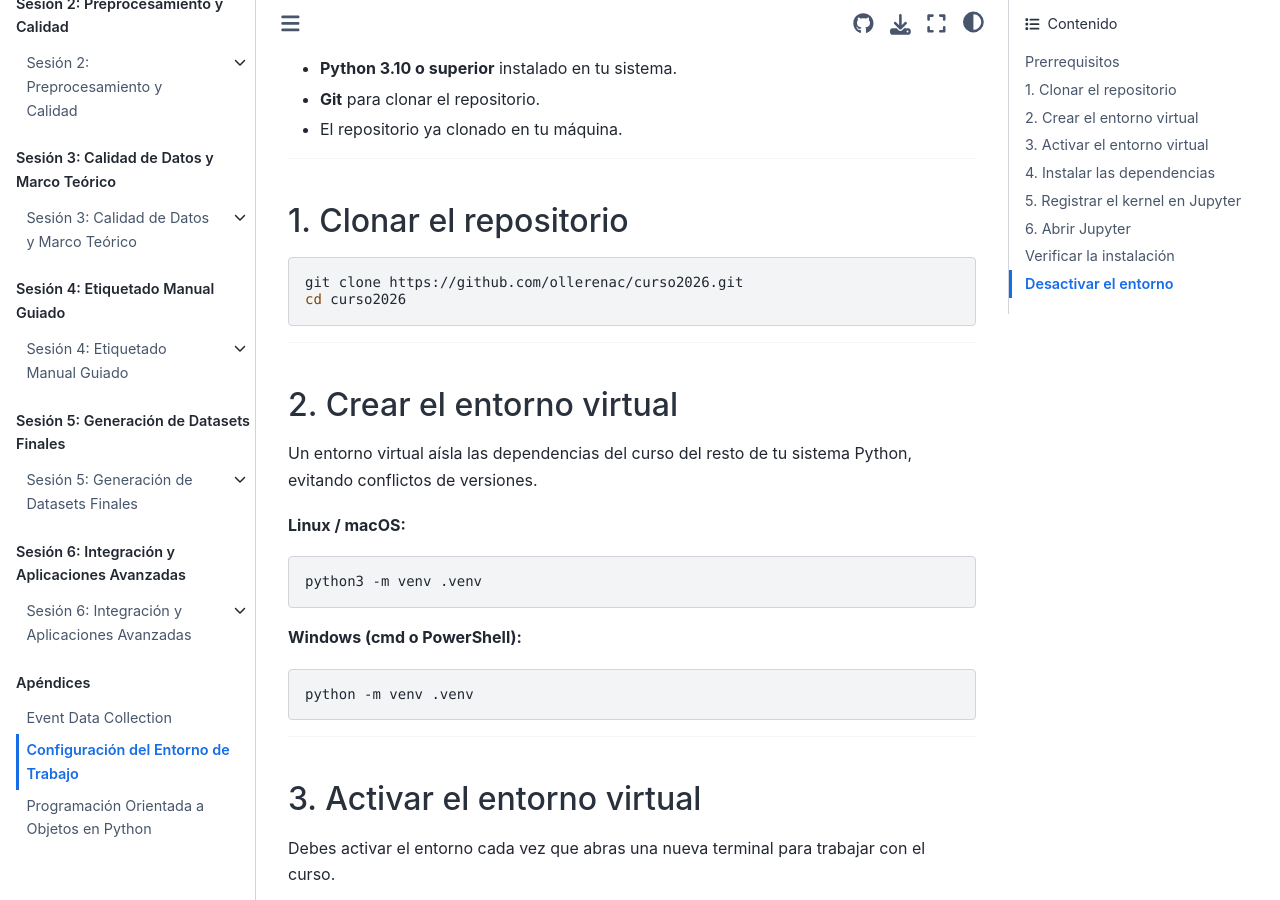
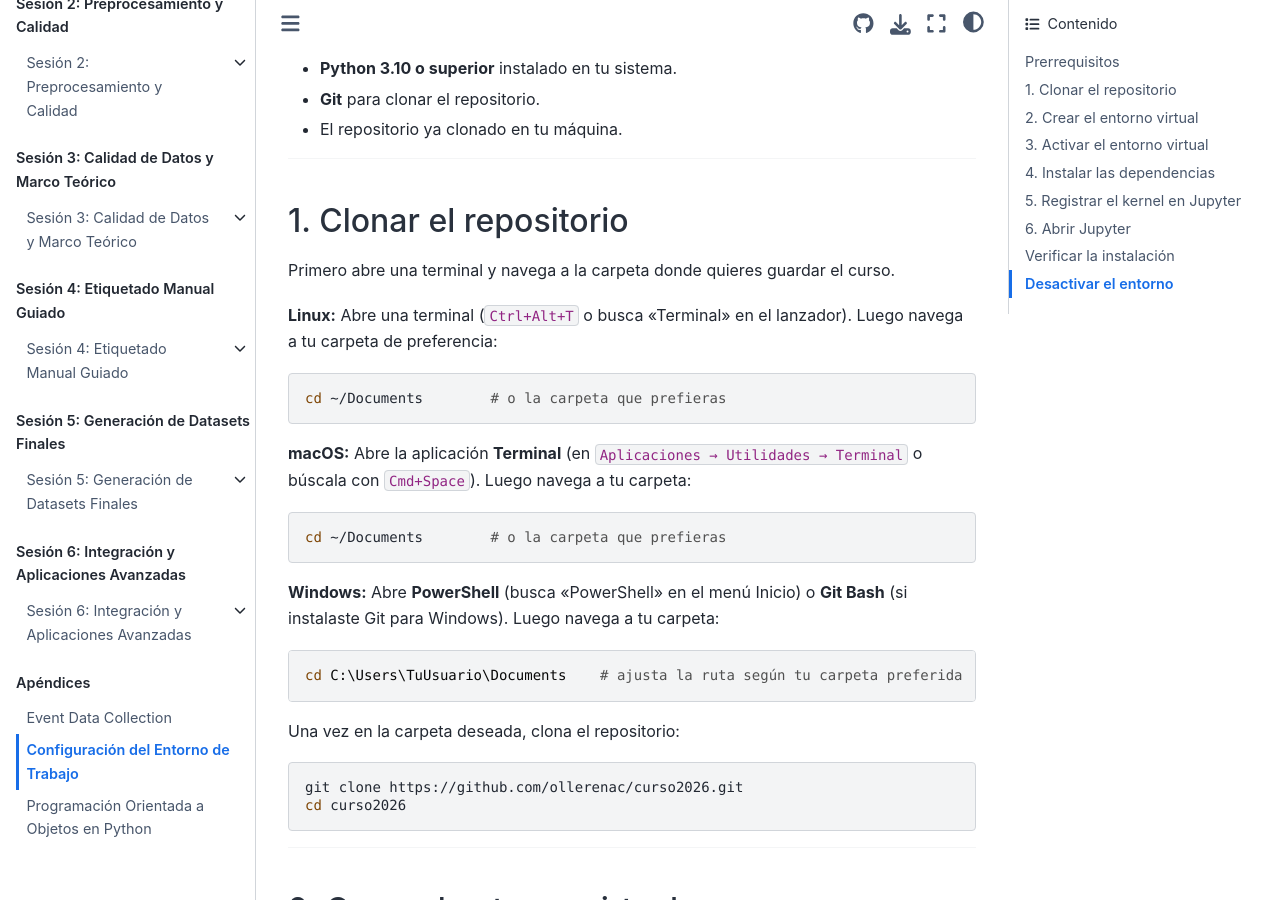
Before and after one commit to ollerenac/curso2026, a Jupyter Book: the page built from appendices/setup-entorno.md, in a window 1280 px wide and 900 px high, scrolled down 393 px. Built offline with Jupyter Book 1.0.4 settings and Sphinx 7.4.7 and the Sphinx Book theme 1.1.4, drawn with Linux system fonts in a browser that asks for light colours.

Commit message:
docs(setup): expand clone section with per-OS terminal and cd instructions
Co-Authored-By: Claude Sonnet 4.6 <noreply@anthropic.com>

````diff
--- a/appendices/setup-entorno.md
+++ b/appendices/setup-entorno.md
@@ -15,6 +15,31 @@ Los notebooks de este curso trabajan con archivos JSONL que pueden superar los 2
 ---
 
 ## 1. Clonar el repositorio
+
+Primero abre una terminal y navega a la carpeta donde quieres guardar el curso.
+
+**Linux:**
+Abre una terminal (`Ctrl+Alt+T` o busca "Terminal" en el lanzador). Luego navega a tu carpeta de preferencia:
+
+```bash
+cd ~/Documents        # o la carpeta que prefieras
+```
+
+**macOS:**
+Abre la aplicación **Terminal** (en `Aplicaciones → Utilidades → Terminal` o búscala con `Cmd+Space`). Luego navega a tu carpeta:
+
+```bash
+cd ~/Documents        # o la carpeta que prefieras
+```
+
+**Windows:**
+Abre **PowerShell** (busca "PowerShell" en el menú Inicio) o **Git Bash** (si instalaste Git para Windows). Luego navega a tu carpeta:
+
+```powershell
+cd C:\Users\TuUsuario\Documents    # ajusta la ruta según tu carpeta preferida
+```
+
+Una vez en la carpeta deseada, clona el repositorio:
 
 ```bash
 git clone https://github.com/ollerenac/curso2026.git
````
